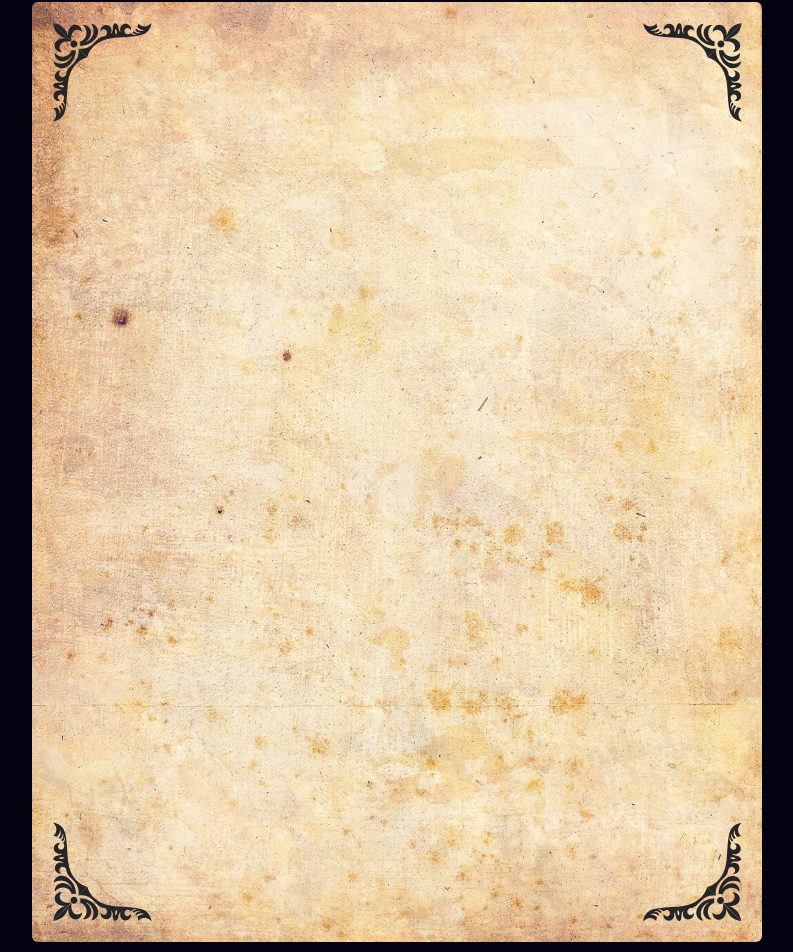
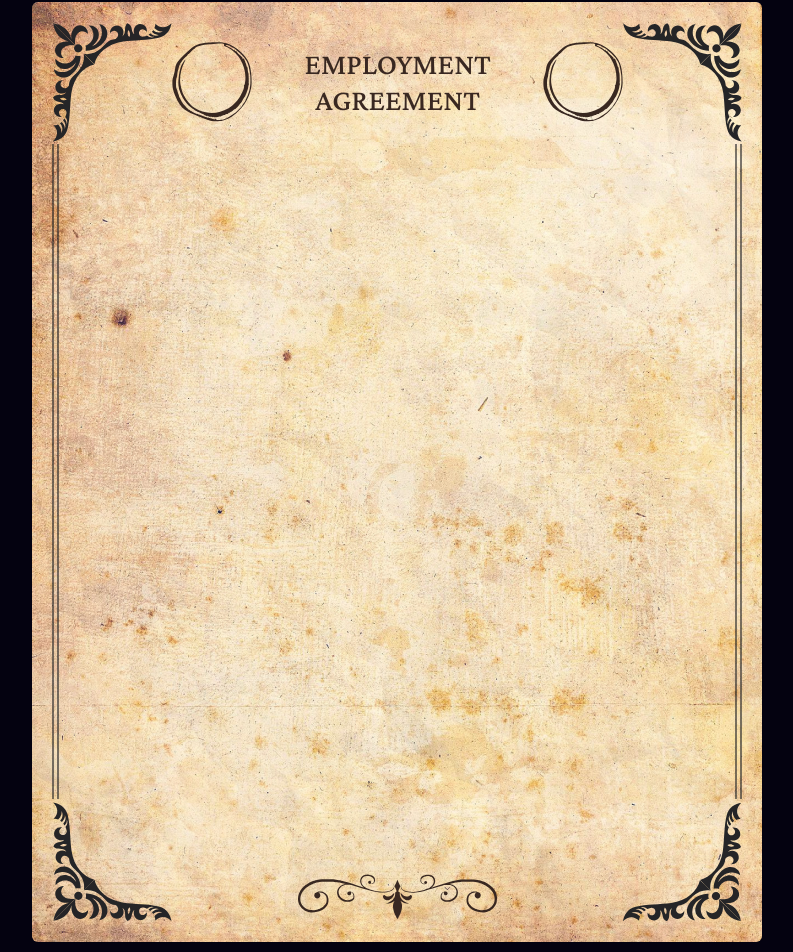
Before and after one commit to BlossomLabs/unbreakable-vows-ui, a React (Vite) app: page / in a window 1280 px wide. Shown: the part 2824-3776 px from the top of the page, without its empty margins (8-801 px from the left). Built offline with nearby package versions, Linux system fonts and the light colour scheme.

Commit message:
feat(contract): adds ornaments into contract

```diff
--- a/src/App.tsx
+++ b/src/App.tsx
@@ -401,7 +401,7 @@ function App() {
         <FormExample />
       </Box>
       <Box minW={"100vw"} minH={"100vh"} p={10} bgColor={"secondary.800"}>
-        <Contract />
+        <Contract contractName={"Employment Agreement"} />
       </Box>
     </>
   );
--- a/src/components/Contract/index.tsx
+++ b/src/components/Contract/index.tsx
@@ -1,24 +1,107 @@
-import { Card, CardHeader, CardBody, CardFooter, Flex } from "@chakra-ui/react";
+import {
+  Card,
+  CardHeader,
+  CardBody,
+  CardFooter,
+  Flex,
+  Divider,
+  HStack,
+  Box,
+  Heading,
+} from "@chakra-ui/react";
 import { Contracts } from "../Illustrations";
+import { EmptyStamp } from "../Stamps";
 
-export default function Contract() {
+function HorizontalLines() {
+  return (
+    <HStack h={"99%"} spacing={"3px"}>
+      <Divider
+        orientation="vertical"
+        borderWidth={"1px"}
+        borderColor={"secondary.700"}
+      />
+      <Divider
+        orientation="vertical"
+        borderWidth={"1px"}
+        borderColor={"secondary.700"}
+      />
+    </HStack>
+  );
+}
+
+function StampsAndTitle({
+  StampLeft,
+  StampRight,
+  contractName,
+}: {
+  StampLeft?: React.FC<{ boxSize: Record<string, string> }>;
+  StampRight?: React.FC<{ boxSize: Record<string, string> }>;
+  contractName: string;
+}) {
+  const boxSize = { base: "40px", sm: "60px", md: "80px" };
+  return (
+    <HStack>
+      {StampLeft ? (
+        <StampLeft boxSize={boxSize} />
+      ) : (
+        <EmptyStamp boxSize={boxSize} />
+      )}
+      <Box>
+        <Heading
+          variant={"h3"}
+          size={"lg"}
+          color={"secondary.500"}
+          textAlign={"center"}
+        >
+          {contractName}
+        </Heading>
+      </Box>
+      {StampRight ? (
+        <StampRight boxSize={boxSize} />
+      ) : (
+        <EmptyStamp boxSize={boxSize} />
+      )}
+    </HStack>
+  );
+}
+
+export default function Contract(props: {
+  StampLeft?: React.FC<{ boxSize: Record<string, string> }>;
+  StampRight?: React.FC<{ boxSize: Record<string, string> }>;
+  contractName: string;
+}) {
   return (
     <Card variant={"contract"}>
       <CardHeader>
         <Flex justify={"space-between"} h={"100%"}>
           <Contracts.DecorationLeft h={"100%"} w={"auto"} />
+          <StampsAndTitle {...props} />
           <Contracts.DecorationRight h={"100%"} w={"auto"} />
         </Flex>
       </CardHeader>
 
-      <CardBody></CardBody>
+      <CardBody>
+        <HorizontalLines />
+        <Box w={"600px"}></Box>
+        <HorizontalLines />
+      </CardBody>
 
       <CardFooter>
-        <Flex justify={"space-between"} h={"100%"} w={"100%"}>
+        <Flex
+          justify={"space-between"}
+          h={"100%"}
+          w={"100%"}
+          alignItems={"flex-end"}
+        >
           <Contracts.DecorationLeft
             h={"100%"}
             w={"auto"}
             transform={"rotate(-90deg)"}
+          />
+          <Contracts.Ornament
+            h={{ base: "30px", sm: "40px", md: "50px" }}
+            w={{ base: "100px", sm: "150px", md: "200px" }}
+            transform={"rotate(180deg)"}
           />
           <Contracts.DecorationRight
             h={"100%"}
--- a/src/theme/CardCustomization.ts
+++ b/src/theme/CardCustomization.ts
@@ -11,11 +11,19 @@ const contract = definePartsStyle({
     height: { base: "min-content", lg: "940px" },
     width: { base: "100%", md: "730px" },
   },
+  body: {
+    py: 0,
+    display: "flex",
+    justifyContent: "space-between",
+    alignItems: "center",
+  },
   header: {
     w: "100%",
     h: { base: "90px", sm: "110px", md: "140px" },
+    pb: 0,
   },
   footer: {
+    pt: 0,
     w: "100%",
     h: { base: "90px", sm: "110px", md: "140px" },
   },
```
